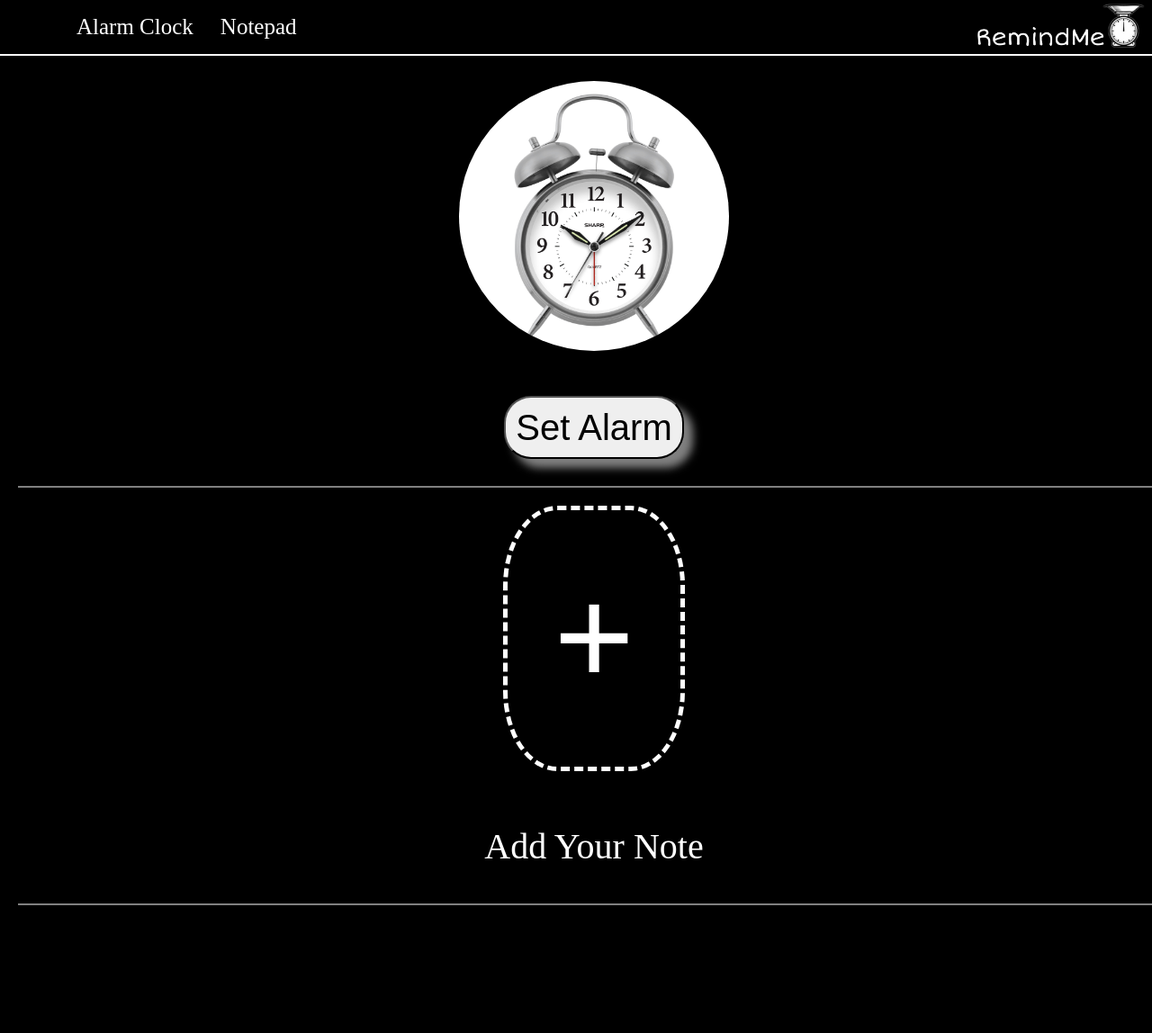
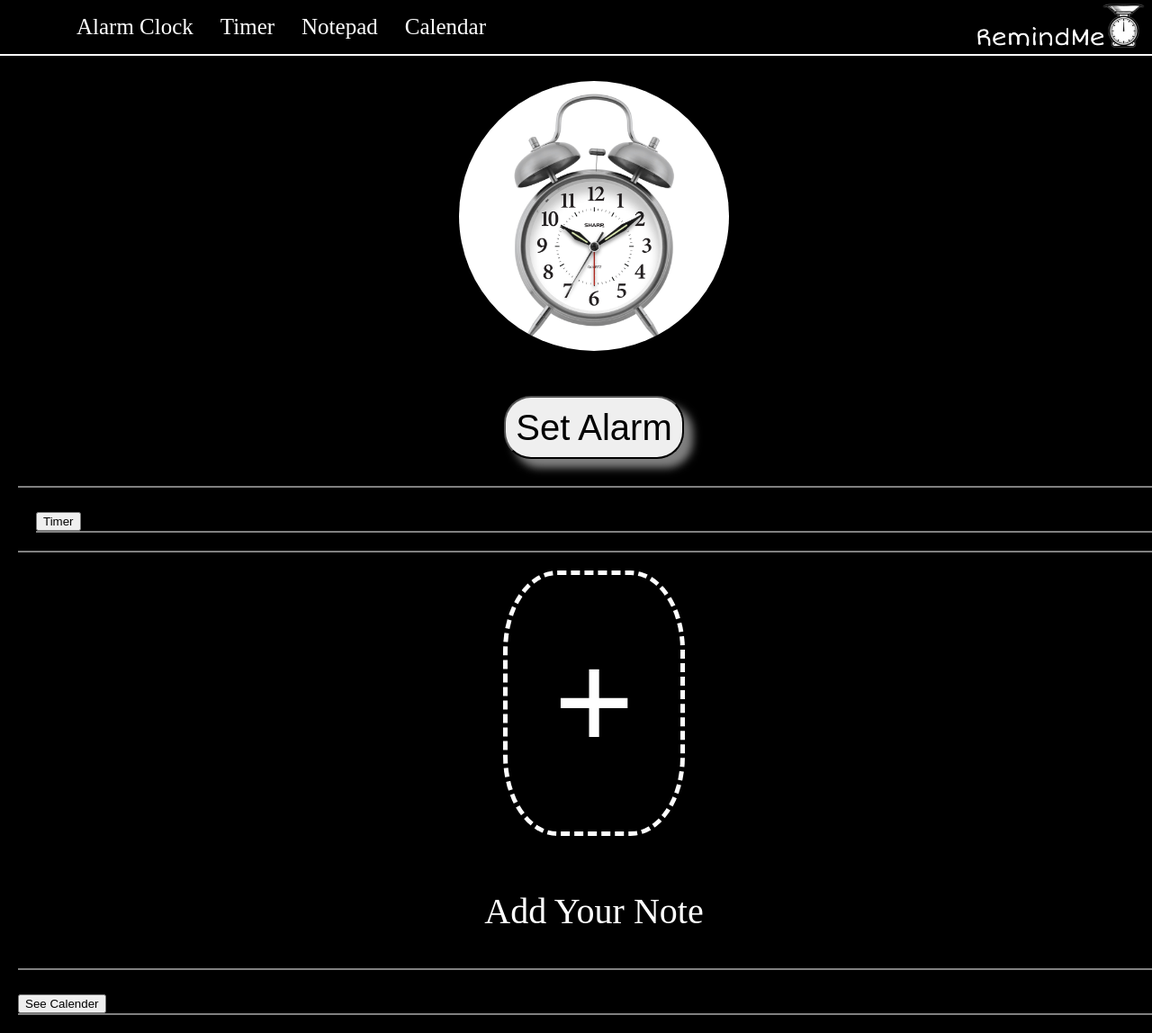
Before and after one commit to oshmi20/oshmi.project, a plain HTML site: page index.html in a window 1280 px wide. Shown: the top 1148 px of the page at 90% size. Before the commit the page ends 1026 px from the top, so only its background shows below. Drawn offline with Linux system fonts and the light colour scheme.

Commit message:
Update index.html

```diff
--- a/index.html
+++ b/index.html
@@ -16,7 +16,11 @@
 <ul id="menulist">
    <li><a href=""><i class='fa fa-close' id="close"></i></a></li>
     <li> <a href="#box1">Alarm Clock</a></li>
+    <li> <a href="#box4">Timer</a></li>
+
     <li><a href="#box3">Notepad</a></li>
+    <li><a href="#box2">Calendar</a></li>
+
 </ul>
                 </div>
                 <div class="box_2">
@@ -31,38 +35,22 @@
         <div > <a href="https://oshmi20.github.io/alarm/" target="_blank"><button id="alarmbtn">Set Alarm</button></a></div>
     </div>
     </div>
-    <!-- <div class="boxes" id="box2"> -->
-        <!-- <div id="timer">
-            <p id="timerpera">
-                Timer
-            </p>
-            <div class="alarm-items itemlist">
-                <div class="sethr setstyle">
-                    <select id="sethr"  class="btnpointer">
-                         </select>
-                </div>
-                <div class="setmin setstyle">
-                 <select id="setmin"  class="btnpointer">
-
-
-                 </select>
-             </div>
-                <div class="setsec setstyle">
-                 <select id="setsec"  class="btnpointer">
-
-                 </select>
-             </div>
-
-         </div><button onclick="setTime()" id="set">Set</button>
-        </div>
-         -->
-    <!-- </div> -->
+    <div class="boxes" id="box4">
+        <div class="boxes">
+           <a href="https://oshmi20.github.io/timer/"> <button class="btncl"> Timer</button></a>
+         </div>
+    </div>
     <div class="boxes" id="box3">
         <!-- <div > -->
           <a id="notepad"  href="https://oshmi20.github.io/notepad/" target="_blank">+</a>
           <p class="notepad-head">Add Your Note</p>
         <!-- </div> -->
     </div>
+     <div class="boxes" id="box2">
+       <div id="calcbtn">
+           <a href="https://oshmi20.github.io/calender.oshmi/"> <button class="btncl"> See Calender</button></a>
+       </div>
+    </div>
 
    <script src="main.js"></script>
 </body>
```
